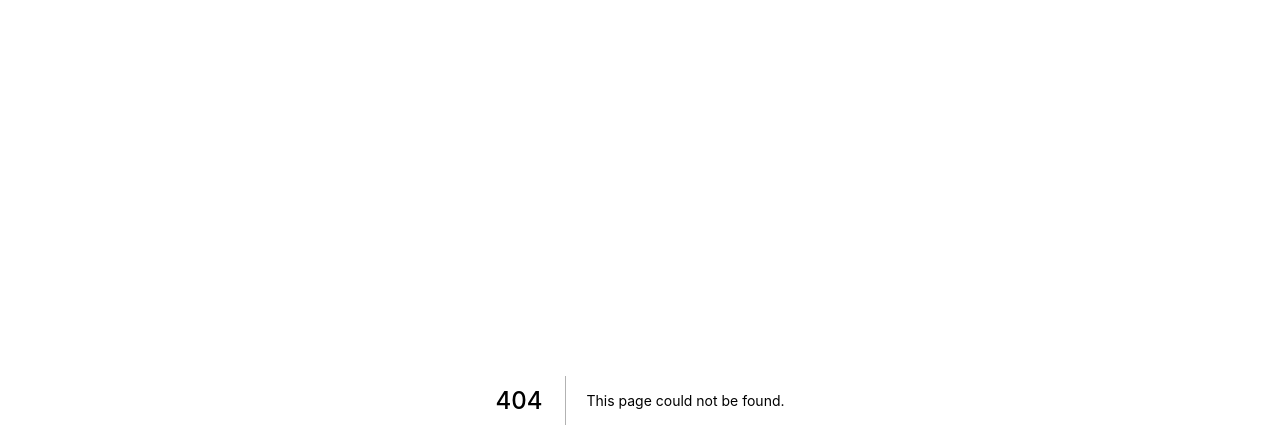
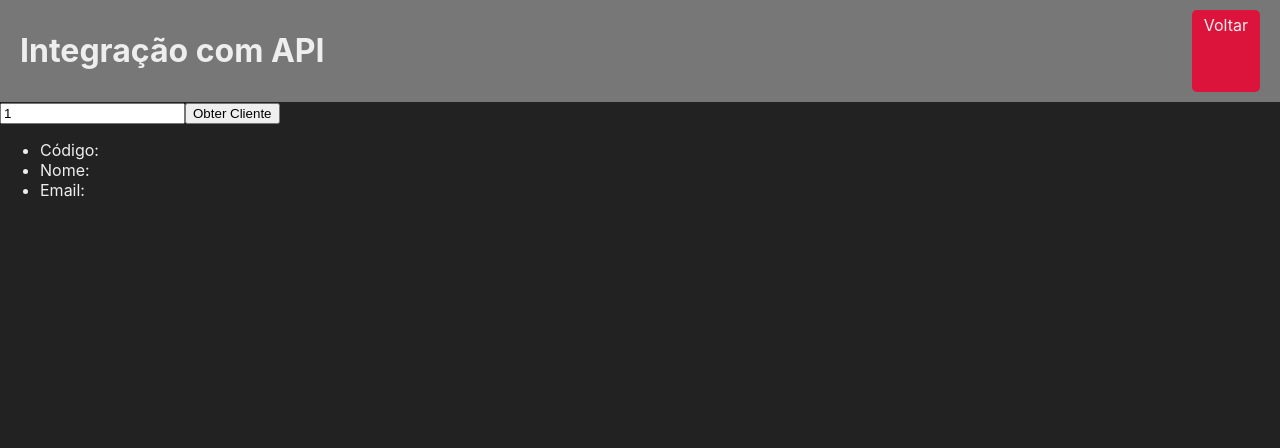
Before and after one commit to Felipe1501/felipe-nextjs, a Next.js app: page /integration_1 in a window 1280 px wide. Before the commit this address had no page. Shown: the top 448 px of the page. Built offline with nearby package versions, Linux system fonts and the light colour scheme.

Commit message:
aula 102 fix: API integration

```diff
--- a/src/pages/index.jsx
+++ b/src/pages/index.jsx
@@ -15,6 +15,7 @@ export default function Home(){
                 <Navegation text="Navegação #01" destino="/navegation" cor="green"/>
                 <Navegation text="Navegação #02" destino="/client/sp-2/1501" cor="purple"/>
                 <Navegation text="Componente com Estado" destino="/estado" cor="orange"/>
+                <Navegation text="Integração com API #01" destino="/integration_1" cor="red"/>
             </div>
         )
 }
--- /dev/null
+++ b/src/pages/integration_1.jsx
@@ -0,0 +1,34 @@
+import { useState } from 'react';
+import Layout from '../components/Layout';
+
+export default function Integration(){
+
+    const [codigo, setCodigo] = useState(1)
+    const [client, setClient] = useState({})
+
+    async function obterCliente(){
+    const resp = await fetch(`http://localhost:3000/api/clients/${codigo}`)
+    const dados = await resp.json()
+    setClient(dados)
+            //.then(resp => resp.json())
+           // .then(dados => setClient(dados))
+        }
+
+    return (
+        <Layout titulo="Integração com API">
+            <input
+            type="number"
+            value={codigo}
+            onChange={e => setCodigo(e.target.value)}/>
+            <button
+            onClick={obterCliente}>Obter Cliente</button>
+            <ul>
+                <li>Código: {client.id} </li>
+                <li>Nome: {client.nome}</li>
+                <li>Email: {client.email}</li>
+            </ul>
+
+
+        </Layout>
+    )
+}
```
